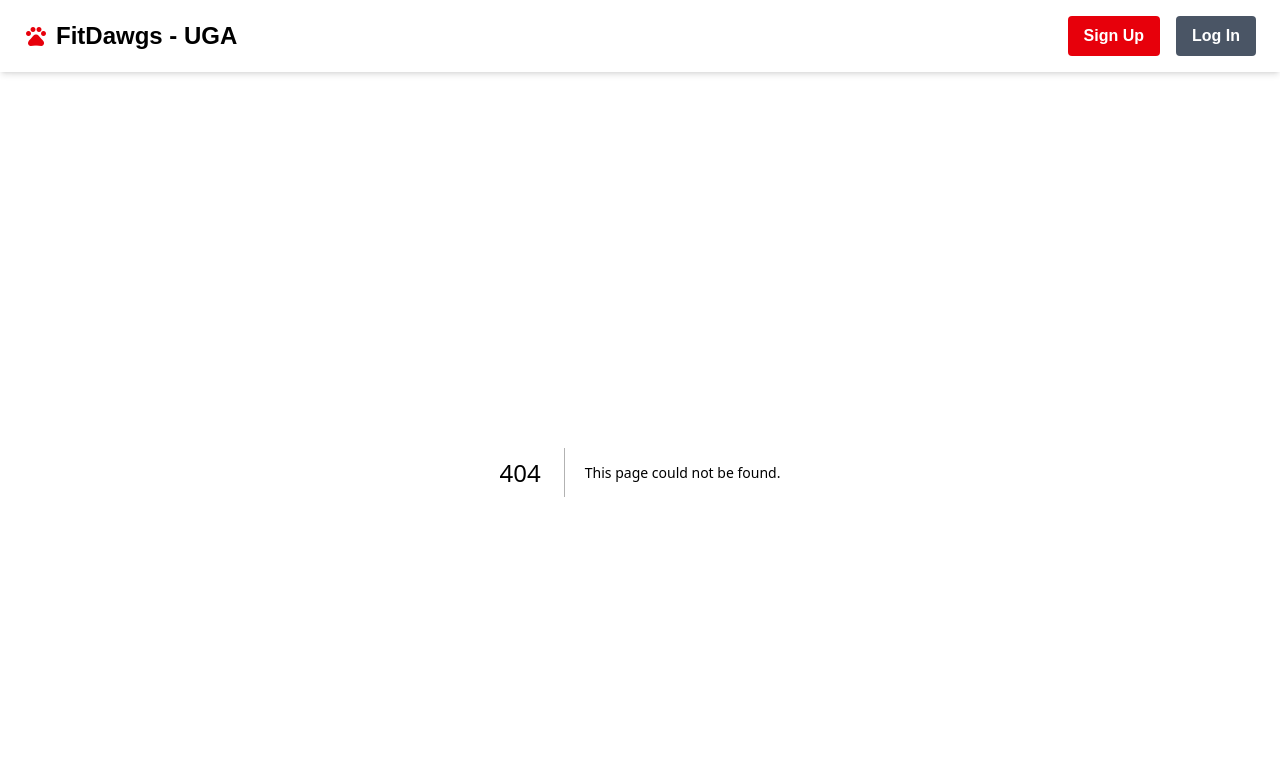
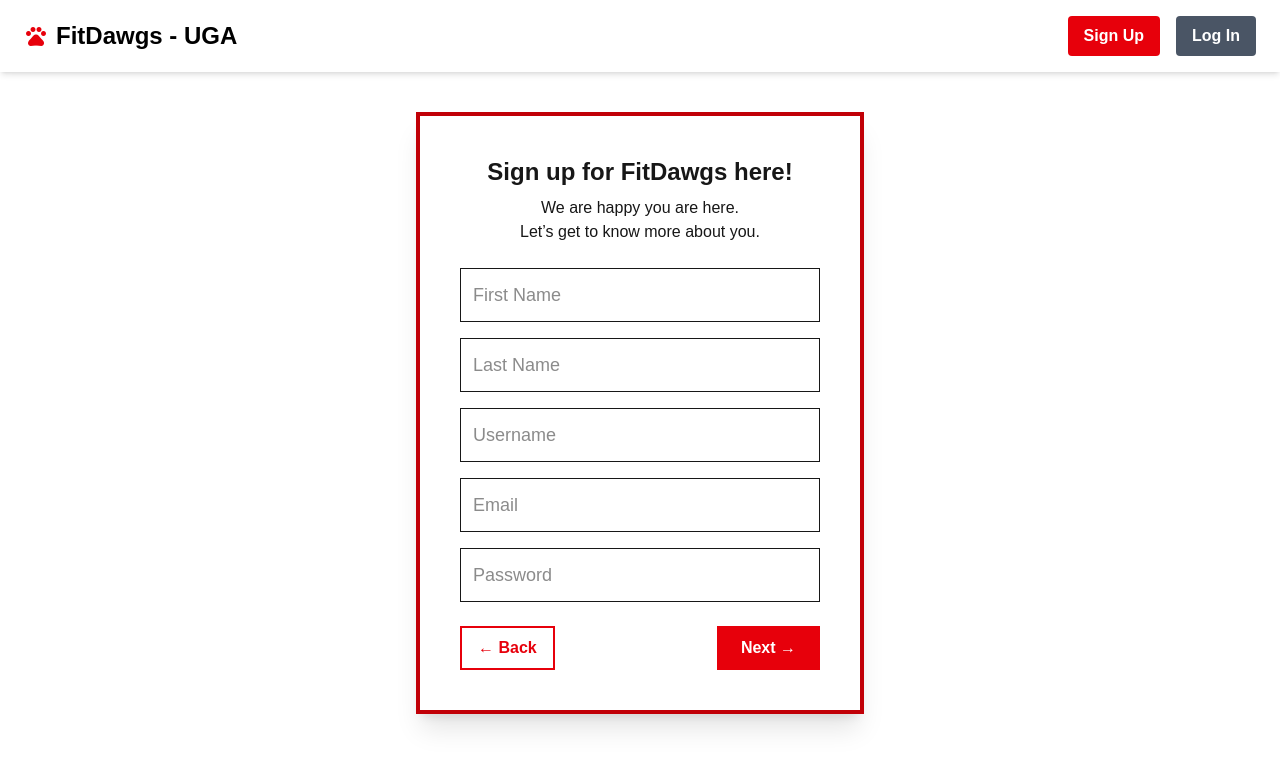
Before and after one commit to jdkochoa/FitDawgs, a Next.js app: page /signup/name in a window 1280 px wide. Before the commit this address had no page. Shown: the top 768 px of the page. Built offline with nearby package versions, Linux system fonts and the light colour scheme.

Commit message:
Update DB with new user data

```diff
--- a/src/app/api/user/route.ts
+++ b/src/app/api/user/route.ts
@@ -1,14 +1,19 @@
 import { NextResponse } from "next/server";
 import { NextRequest } from "next/server";
 import connectMongoDB from "@/lib/mongodb";
-import User from "@/models/user";
+import User, { IUser } from "@/Models/user";
 
 export async function POST(request: NextRequest) {
   const { username, email, password, timestamps } = await request.json();
   await connectMongoDB();
-  await User.create({ username, email, password, timestamps });
+
+  const newUser = await User.create({ username, email, password, timestamps });
+
   return NextResponse.json(
-    { message: "User added successfully" },
+    {
+      message: "User added successfully",
+      userID: newUser.id.toString(),
+    },
     { status: 201 }
   );
 }
--- a/src/app/name/page.tsx
+++ /dev/null
@@ -1,59 +0,0 @@
-"use client";
-import { useRouter } from "next/navigation";
-
-export default function NamePage() {
-  const router = useRouter();
-
-  return (
-    <div className="min-h-screen flex items-start justify-center pt-10 bg-white">
-      <div className="border-4 border-red-700 p-10 shadow-xl w-full max-w-md text-center">
-        <h1 className="text-2xl font-semibold mb-2">
-          Sign up for FitDawgs here!
-        </h1>
-        <p className="mb-6">
-          We are happy you are here. <br />
-          Let’s get to know more about you.
-        </p>
-
-        <input
-          type="text"
-          placeholder="First Name"
-          className="w-full border p-3 mb-4 text-lg"
-        />
-
-        <input
-          type="text"
-          placeholder="Last Name"
-          className="w-full border p-3 mb-4 text-lg"
-        />
-
-        <input
-          type="text"
-          placeholder="Username"
-          className="w-full border p-3 mb-4 text-lg"
-        />
-
-        <input
-          type="password"
-          placeholder="Password"
-          className="w-full border p-3 mb-6 text-lg"
-        />
-
-        <div className="flex justify-between">
-          <button
-            onClick={() => router.back()}
-            className="flex items-center border-2 border-red-600 text-red-600 px-4 py-2 font-semibold hover:bg-red-50"
-          >
-            ← Back
-          </button>
-          <button
-            onClick={() => router.push("/profile")}
-            className="flex items-center bg-red-600 text-white px-6 py-2 font-semibold hover:bg-red-700"
-          >
-            Next →
-          </button>
-        </div>
-      </div>
-    </div>
-  );
-}
--- a/src/app/page.tsx
+++ b/src/app/page.tsx
@@ -6,6 +6,5 @@ import dynamic from "next/dynamic";
 const Splash = dynamic(() => import("./splash/page"));
 
 export default function Home() {
-  connectMongoDB();
   return <Splash />;
 }
--- /dev/null
+++ b/src/app/signup/context/SignUpContext.tsx
@@ -0,0 +1,56 @@
+"use client";
+
+import { createContext, useContext, useState } from "react";
+
+// Shape of Sign Up data
+type SignUpData = {
+  firstName: string;
+  lastName: string;
+  username: string;
+  email: string;
+  hashedPassword: string;
+};
+
+// Shape of Sign Up context
+type SignUpContextType = {
+  data: SignUpData;
+  setData: (data: SignUpData) => void;
+  clearData: () => void;
+};
+
+// Initial default values for Sign Up data
+const defaultSignUpData = {
+  firstName: "",
+  lastName: "",
+  username: "",
+  email: "",
+  hashedPassword: "",
+};
+
+const SignUpContext = createContext<SignUpContextType>({
+  data: defaultSignUpData,
+  setData: () => {},
+  clearData: () => {},
+});
+
+export const useSignUp = () => {
+  const context = useContext(SignUpContext);
+  if (!context) {
+    throw new Error("useSignUp must be used within a SignUpProvider");
+  }
+  return context;
+};
+
+export const SignUpProvider = ({ children }: { children: React.ReactNode }) => {
+  const [data, setData] = useState<SignUpData>(defaultSignUpData);
+
+  const clearData = () => {
+    setData(defaultSignUpData);
+  };
+
+  return (
+    <SignUpContext.Provider value={{ data, setData, clearData }}>
+      {children}
+    </SignUpContext.Provider>
+  );
+};
--- /dev/null
+++ b/src/app/signup/layout.tsx
@@ -0,0 +1,11 @@
+"use client";
+
+import { SignUpProvider } from "./context/SignUpContext"; // adjust path as needed
+
+export default function SignupLayout({
+  children,
+}: {
+  children: React.ReactNode;
+}) {
+  return <SignUpProvider>{children}</SignUpProvider>;
+}
--- /dev/null
+++ b/src/app/signup/name/page.tsx
@@ -0,0 +1,108 @@
+"use client";
+
+import { useRouter } from "next/navigation";
+import { useSignUp } from "../context/SignUpContext";
+import bcrypt from "bcryptjs";
+
+export default function NamePage() {
+  const router = useRouter();
+  const { setData } = useSignUp();
+
+  function handleSubmit(event: React.FormEvent<HTMLFormElement>) {
+    event.preventDefault();
+
+    const formData = new FormData(event.currentTarget);
+    const firstName = formData.get("firstName") as string;
+    const lastName = formData.get("lastName") as string;
+    const email = formData.get("email") as string;
+    const username = formData.get("username") as string;
+    const password = formData.get("password") as string;
+
+    // Hash and Salt password
+    const salt = bcrypt.genSaltSync(10);
+    const hashedPassword = bcrypt.hashSync(password, salt);
+
+    const userData = {
+      firstName,
+      lastName,
+      email,
+      username,
+      hashedPassword,
+    };
+
+    setData(userData);
+    router.push("/signup/schedule"); // Redirect to the next page
+  }
+
+  return (
+    <div className="min-h-screen flex items-start justify-center pt-10 bg-white">
+      <div className="border-4 border-red-700 p-10 shadow-xl w-full max-w-md text-center">
+        <h1 className="text-2xl font-semibold mb-2">
+          Sign up for FitDawgs here!
+        </h1>
+        <p className="mb-6">
+          We are happy you are here. <br />
+          Let’s get to know more about you.
+        </p>
+
+        <form onSubmit={handleSubmit}>
+          <input
+            type="text"
+            name="firstName"
+            placeholder="First Name"
+            className="w-full border p-3 mb-4 text-lg"
+            required
+          />
+
+          <input
+            type="text"
+            name="lastName"
+            placeholder="Last Name"
+            className="w-full border p-3 mb-4 text-lg"
+            required
+          />
+
+          <input
+            type="text"
+            name="username"
+            placeholder="Username"
+            className="w-full border p-3 mb-4 text-lg"
+            required
+          />
+
+          <input
+            type="email"
+            name="email"
+            placeholder="Email"
+            className="w-full border p-3 mb-4 text-lg"
+            required
+          />
+
+          <input
+            type="password"
+            name="password"
+            placeholder="Password"
+            className="w-full border p-3 mb-6 text-lg"
+            required
+          />
+
+          <div className="flex justify-between">
+            <button
+              type="button"
+              onClick={() => router.back()}
+              className="flex items-center border-2 border-red-600 text-red-600 px-4 py-2 font-semibold hover:bg-red-50"
+            >
+              ← Back
+            </button>
+            <button
+              type="submit"
+              className="flex items-center bg-red-600 text-white px-6 py-2 font-semibold hover:bg-red-700"
+            >
+              Next →
+            </button>
+          </div>
+        </form>
+      </div>
+    </div>
+  );
+}
--- a/src/app/schedule/page.tsx
+++ b/src/app/signup/schedule/page.tsx
@@ -1,14 +1,19 @@
+"use client";
+
 import ScheduleSelector from "@/components/ScheduleSelector";
 
 export default function SchedulePage() {
   return (
     <div className="min-h-screen flex items-center justify-center bg-white">
       <div className="border-4 border-red-700 p-10 shadow-xl w-full max-w-4xl text-center">
-        <h1 className="text-3xl font-semibold mb-6 text-red-700">My UGA Schedule</h1>
+        <h1 className="text-3xl font-semibold mb-6 text-red-700">
+          My UGA Schedule
+        </h1>
         <p className="mb-6 text-lg">
-          Select the days and times of your classes to help us create your personalized schedule.
+          Select the days and times of your classes to help us create your
+          personalized schedule.
         </p>
-        <ScheduleSelector userId="67f4563e32a1efe36468fe5a" />
+        <ScheduleSelector />
       </div>
     </div>
   );
--- a/src/components/NavBar.tsx
+++ b/src/components/NavBar.tsx
@@ -53,7 +53,7 @@ export default function NavBar() {
       </Link>
 
       <div className="flex gap-4">
-        <Link href="/name">
+        <Link href="/signup/name">
           <button className="bg-red-600 hover:bg-red-700 text-white font-bold py-2 px-4 rounded">
             Sign Up
           </button>
--- a/src/components/ScheduleSelector.tsx
+++ b/src/components/ScheduleSelector.tsx
@@ -2,6 +2,7 @@
 
 import { useEffect, useState } from "react";
 import { useRouter } from "next/navigation";
+import { useSignUp } from "@/app/signup/context/SignUpContext";
 
 interface ClassTimeOption {
   _id: string;
@@ -10,7 +11,7 @@ interface ClassTimeOption {
   end: string;
 }
 
-export default function ScheduleSelector({ userId }: { userId: string }) {
+export default function ScheduleSelector() {
   const [classTimeOptions, setClassTimeOptions] = useState<ClassTimeOption[]>(
     []
   );
@@ -19,14 +20,24 @@ export default function ScheduleSelector({ userId }: { userId: string }) {
   );
   const router = useRouter();
 
+  // Retreive User data from the context
+  const { data } = useSignUp();
+
   useEffect(() => {
     const fetchClassTimes = async () => {
       const res = await fetch("/api/classTime");
       const data = await res.json();
 
       const sortedData = data.sort((a: ClassTimeOption, b: ClassTimeOption) => {
-        const daysOrder = ["Monday", "Tuesday", "Wednesday", "Thursday", "Friday"];
-        const dayComparison = daysOrder.indexOf(a.day) - daysOrder.indexOf(b.day);
+        const daysOrder = [
+          "Monday",
+          "Tuesday",
+          "Wednesday",
+          "Thursday",
+          "Friday",
+        ];
+        const dayComparison =
+          daysOrder.indexOf(a.day) - daysOrder.indexOf(b.day);
         if (dayComparison !== 0) return dayComparison;
 
         // Currently I have start and end times as strings, so I am convert them to Date for listing
@@ -55,7 +66,32 @@ export default function ScheduleSelector({ userId }: { userId: string }) {
   };
 
   const handleSubmit = async () => {
-    await fetch("/api/userClassTime", {
+    try {
+      // POST request to create a new user
+      const payload = {
+        username: data.username,
+        email: data.email,
+        password: data.hashedPassword,
+      };
+
+      const userResponse = await fetch("/api/user", {
+        method: "POST",
+        headers: { "Content-Type": "application/json" },
+        body: JSON.stringify(payload),
+      });
+
+      if (userResponse.ok) {
+        console.log("User created successfully.");
+      } else {
+        console.error("Error creating user:", userResponse.statusText);
+        return;
+      }
+
+      // Get the userID from the newly created user to POST to userclasstimes
+      const userResponseData = await userResponse.json();
+      const userId = userResponseData.userID;
+
+      const scheduleResponse = await fetch("/api/userClassTime", {
         method: "POST",
         headers: { "Content-Type": "application/json" },
         body: JSON.stringify({
@@ -63,6 +99,19 @@ export default function ScheduleSelector({ userId }: { userId: string }) {
           classTimes: selectedClassTimeIds,
         }),
       });
+
+      if (scheduleResponse.ok) {
+        console.log("Schedule submitted successfully.");
+        router.push("/profile");
+      } else {
+        console.error(
+          "Error submitting schedule:",
+          scheduleResponse.statusText
+        );
+      }
+    } catch (error) {
+      console.error("Error submitting schedule:", error);
+    }
   };
 
   const goBackToHome = () => {
@@ -79,9 +128,12 @@ export default function ScheduleSelector({ userId }: { userId: string }) {
         className="text-left"
       >
         <div className="grid grid-cols-1 sm:grid-cols-2 lg:grid-cols-3 gap-6">
-          {["Monday", "Tuesday", "Wednesday", "Thursday", "Friday"].map((day) => (
+          {["Monday", "Tuesday", "Wednesday", "Thursday", "Friday"].map(
+            (day) => (
               <div key={day}>
-              <h3 className="text-xl font-semibold text-red-700 mb-4">{day}</h3>
+                <h3 className="text-xl font-semibold text-red-700 mb-4">
+                  {day}
+                </h3>
                 {classTimeOptions
                   .filter((classTime) => classTime.day === day)
                   .map(({ _id, start, end }) => (
@@ -100,7 +152,8 @@ export default function ScheduleSelector({ userId }: { userId: string }) {
                     </label>
                   ))}
               </div>
-          ))}
+            )
+          )}
         </div>
         <div className="mt-6 flex justify-between">
           <button
@@ -111,7 +164,6 @@ export default function ScheduleSelector({ userId }: { userId: string }) {
             Back to Home
           </button>
           <button
-            onClick={() => router.push("/calendar")}
             type="submit"
             className="bg-red-600 hover:bg-red-700 text-white font-bold py-2 px-6 rounded-full"
           >
```
Lines whose indentation alone changed are shown as unchanged.
